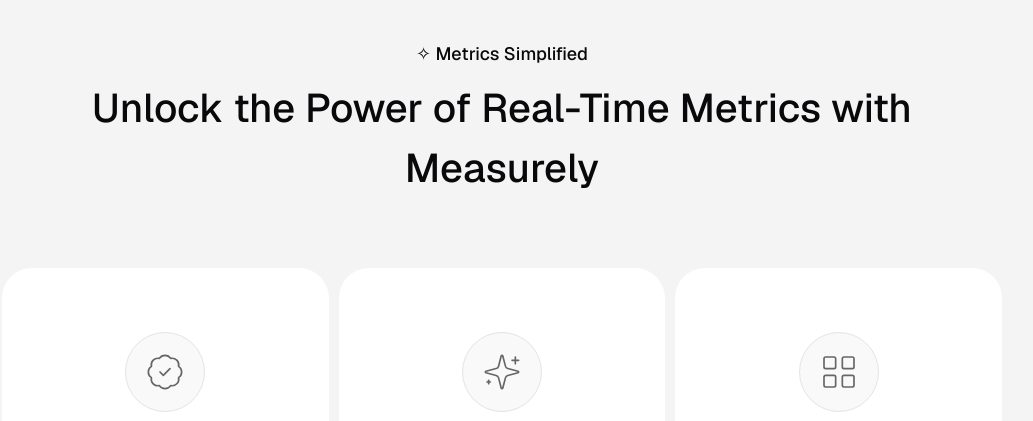
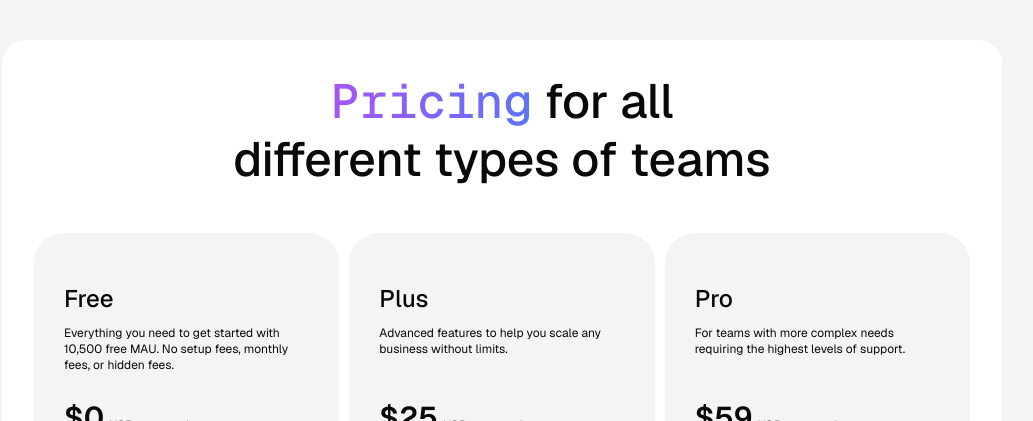
Before and after one commit to Measurely-dev/Measurely, a Next.js app in the folder frontend/: page /home in a window 1280 px wide. Shown: the part 2379-2800 px from the top of the page, without its empty margins (138-1171 px from the left). Built offline with nearby package versions, Linux system fonts and the light colour scheme.

Commit message:
frontend: pricing component landing page

```diff
--- a/frontend/src/components/website/sections/landing/bento.tsx
+++ b/frontend/src/components/website/sections/landing/bento.tsx
@@ -6,6 +6,7 @@
 import WebTitle from '../../components/title';
 import ContentContainer from '../../containers/content';
 import { LayoutGridIcon, SparklesIcon, VerifiedIcon } from 'lucide-react';
+import SubscriptionUiSection from './sucscriptions';
 
 export default function BentoUiSection(props: {
   type: 'default' | 'waitlist';
@@ -74,6 +75,7 @@
           description='Automatically record and match bills with payments, sync contacts with your accounting system, while working alongside your crypto subledger. All on-chain payments are associated with an invoice.'
           img='https://framerusercontent.com/images/NSgMty5qHcNLTMQrQEZ8DPmMpYo.png'
         />
+        <SubscriptionUiSection />
         <WebTitle
           subtitle='Metrics Simplified'
           className='mt-[145px]'
--- /dev/null
+++ b/frontend/src/components/website/sections/landing/sucscriptions.tsx
@@ -0,0 +1,83 @@
+import WebPageHeader from "../../components/pageHeader";
+import WebPricingCard from "../../components/pricingCard";
+export default function SubscriptionUiSection() {
+  return (
+    <div className="bg-background rounded-3xl p-8 mt-[145px]">
+      <WebPageHeader
+        title={
+          <span>
+            <span className="font-mono bg-gradient-to-r mr-3 from-purple-500 via-blue-500 to-pink-400 text-transparent bg-clip-text animate-gradient">
+              Pricing
+            </span>
+            for all
+            <br />
+            different types of teams
+          </span>
+        }
+        description=""
+      />
+      <div className="mt-[20px] grid grid-cols-3 gap-[10px]">
+        <WebPricingCard
+          recurrence="month"
+          name="Free"
+          description="Everything you need to get started with 10,500 free MAU. No setup fees, monthly fees, or hidden fees."
+          price={0}
+          reccurence="forever"
+          target="very small teams"
+          list={[
+            {
+              name: "Real-time contact syncing",
+            },
+            {
+              name: "Automatic data enrichment",
+            },
+            {
+              name: "Up to 3 seats",
+            },
+          ]}
+          button="Get started now"
+        />
+        <WebPricingCard
+          recurrence="month"
+          name="Plus"
+          description="Advanced features to help you scale any business without limits."
+          price={25}
+          reccurence="month"
+          target="growing teams"
+          list={[
+            {
+              name: "Private lists",
+            },
+            {
+              name: "Enhanced email sending",
+            },
+            {
+              name: "No seat limits",
+            },
+          ]}
+          button="Continue with Plus"
+        />
+        <WebPricingCard
+          recurrence="month"
+          name="Pro"
+          description="For teams with more complex needs requiring the highest levels of support."
+          price={59}
+          reccurence="month"
+          target="scaling businesses"
+          list={[
+            {
+              name: "Fully adjustable permissions",
+            },
+            {
+              name: "Advanced data enrichment",
+            },
+            {
+              name: "Priority support",
+            },
+          ]}
+          button="Continue with Pro"
+        />
+      </div>
+    </div>
+  );
+}
```
